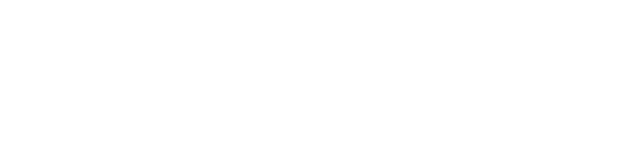
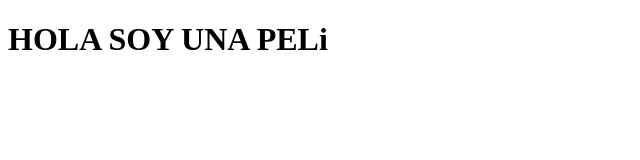
Before and after one commit to AngelGuillermoMontania/practica-ramas2, a plain HTML site: page index.html in a window 1280 px wide. Shown: the whole page, without its empty margins (0-640 px from the left). Drawn offline with Linux system fonts and the light colour scheme.

Commit message:
(update) titles and pelis

```diff
--- a/index.html
+++ b/index.html
@@ -6,6 +6,8 @@
   <title>Document</title>
 </head>
 <body>
-
+  <main>
+    <h1>HOLA SOY UNA PELi</h1>
+  </main>
 </body>
 </html>
```
